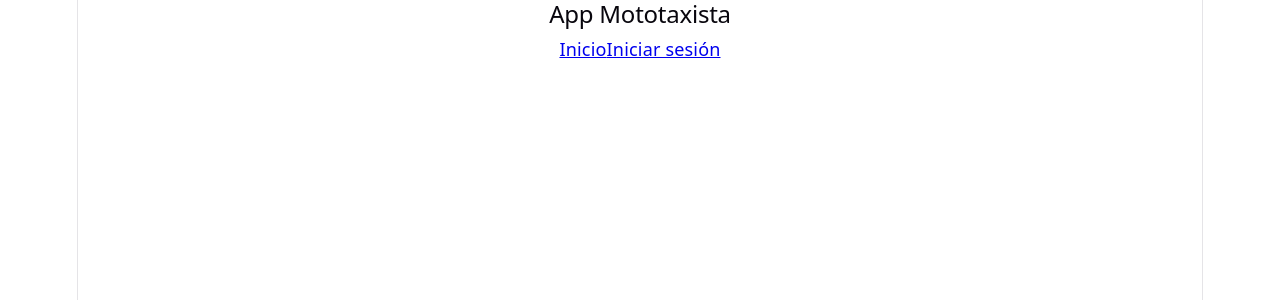
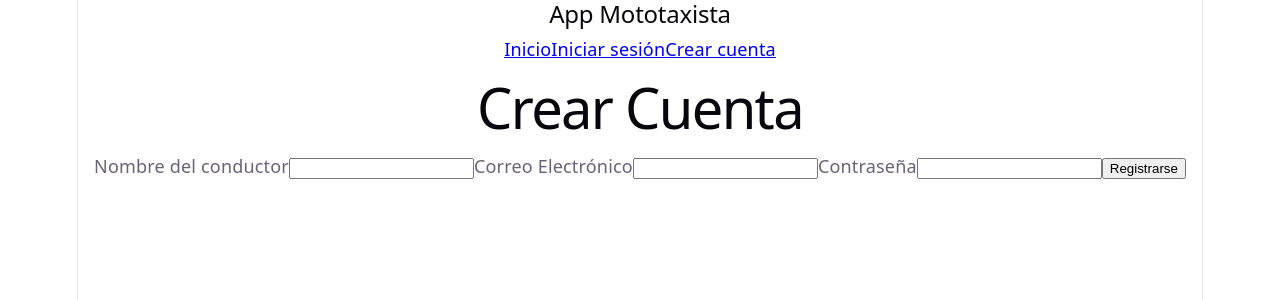
Before and after one commit to miguelmendoza24/app-mototaxi, a React (Vite) app: page /register in a window 1280 px wide. Shown: the top 300 px of the page. Built offline with nearby package versions, Linux system fonts and the light colour scheme.

Commit message:
feat: add driver registration page and navigation

```diff
--- a/src/App.jsx
+++ b/src/App.jsx
@@ -2,6 +2,7 @@ import "./App.css";
 import Navbar from "./components/Navbar";
 import Dashboard from "./pages/Dashboard";
 import Login from "./pages/Login";
+import Register from "./pages/Register";
 import { BrowserRouter, Routes, Route, Navigate } from "react-router";
 
 function App() {
@@ -13,6 +14,7 @@ function App() {
         <Route path="/" element={<Navigate to="/dashboard" replace />} />
         <Route path="/dashboard" element={<Dashboard />} />
         <Route path="/login" element={<Login />} />
+        <Route path="/register" element={<Register />} />
       </Routes>
     </BrowserRouter>
   );
--- a/src/components/Navbar.jsx
+++ b/src/components/Navbar.jsx
@@ -7,6 +7,7 @@ function Navbar() {
           <h2>App Mototaxista</h2>
           <Link to="/dashboard">Inicio</Link>
           <Link to="/login">Iniciar sesión</Link>
+          <Link to="/register">Crear cuenta</Link>
         </div>
       </nav>
   )
--- /dev/null
+++ b/src/pages/Register.jsx
@@ -0,0 +1,32 @@
+function Register() {
+    return(
+        <section>
+            <h1>Crear Cuenta</h1>
+            <form>
+                <label htmlFor="name">Nombre del conductor</label>
+                <input
+                    type="text"
+                    id="name"
+                    name="name"
+                    required
+                />
+                <label htmlFor="email">Correo Electrónico</label>
+                <input
+                    type="email"
+                    id="email"
+                    name="email"
+                    required
+                />
+                <label htmlFor="password">Contraseña</label>
+                <input
+                    type="password"
+                    id="password"
+                    name="password"
+                    required
+                />
+                <button type="submit">Registrarse</button>
+            </form>
+        </section>
+    )
+}
+export default Register;
```
